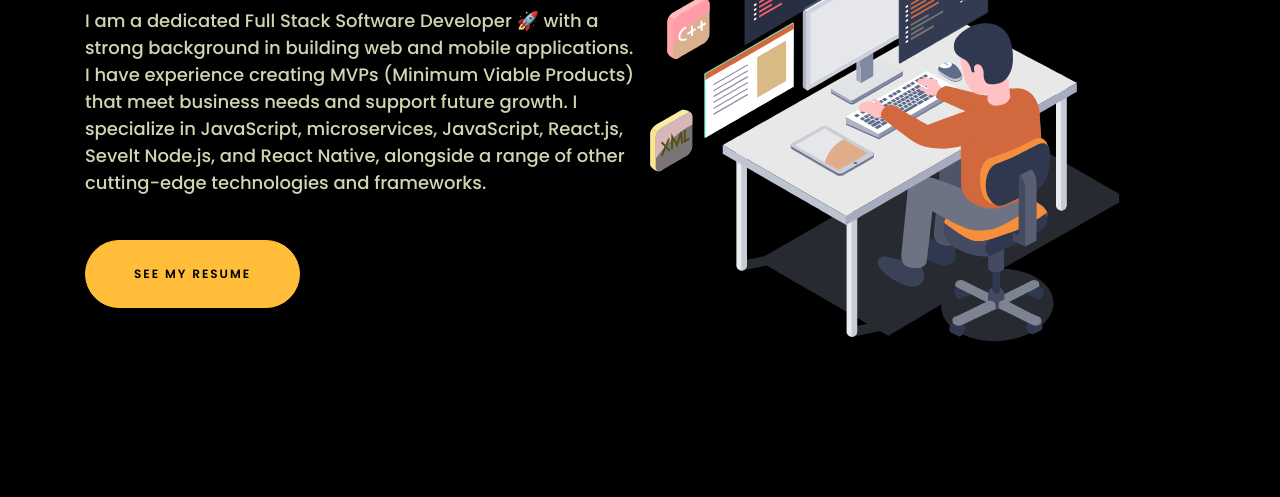
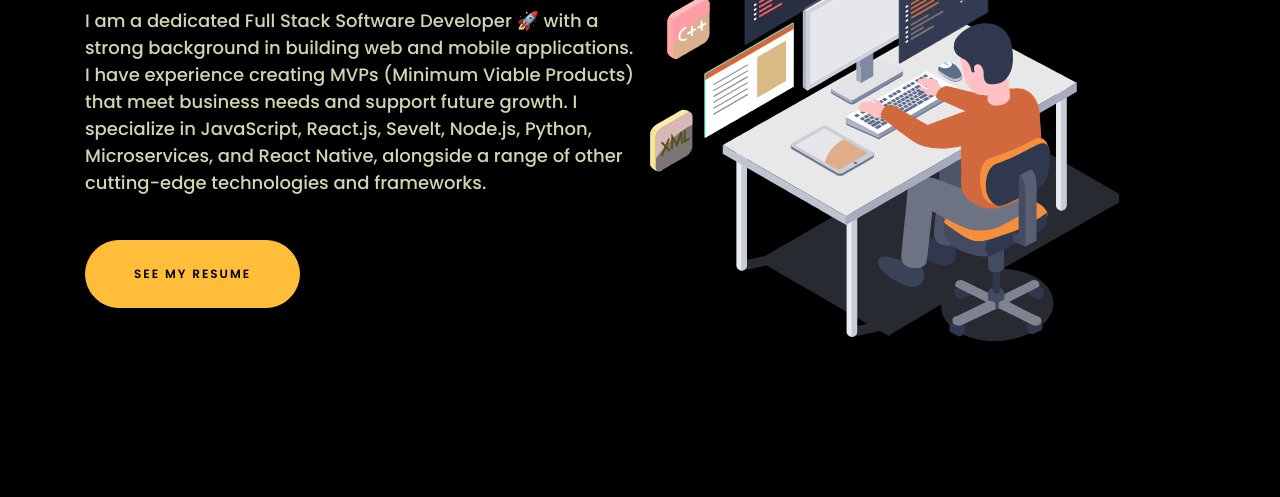
Before and after one commit to kushwaha971/Portfolio, a plain HTML site: page index.html in a window 1280 px wide. Shown: the part 303-800 px from the top of the page. Drawn offline with nearby package versions, Linux system fonts and the light colour scheme; animation ran at ten frames a second; files whose address does not match are found by name.

Commit message:
updated text

```diff
--- a/index.html
+++ b/index.html
@@ -247,7 +247,7 @@
 						<p style="font-size: 18px; font-weight: 500; line-height: 1.5; margin-bottom: 15px; color:rgb(212, 212, 179);">
 							I am a dedicated Full Stack Software Developer 🚀 with a strong background in building web and mobile applications.
 							I have experience creating MVPs (Minimum Viable Products) that meet business needs and support future growth.
-							I specialize in JavaScript, microservices, JavaScript, React.js, Sevelt Node.js, and React Native, alongside a range of other cutting-edge technologies and frameworks.
+							I specialize in JavaScript, React.js, Sevelt, Node.js, Python, Microservices, and React Native, alongside a range of other cutting-edge technologies and frameworks.
 					 	</p>
 					  <br>
 					  <p>
```
